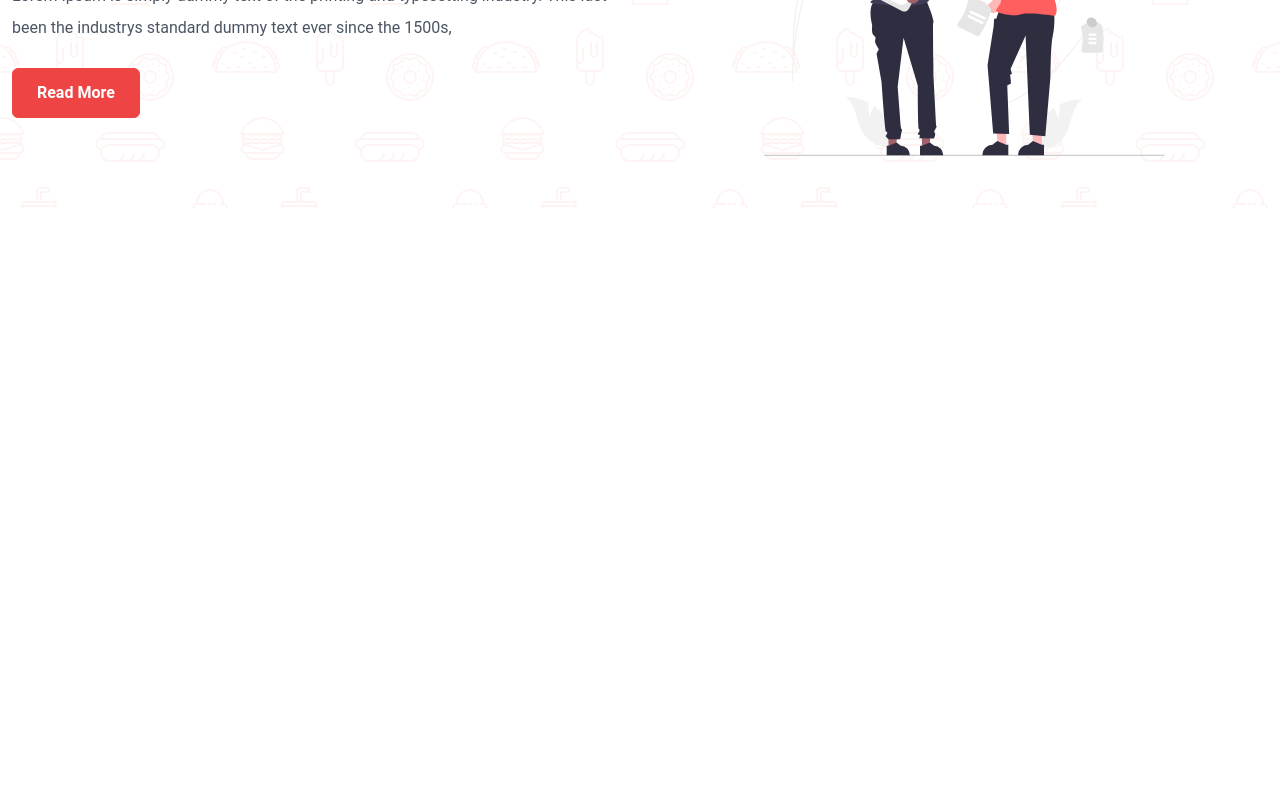
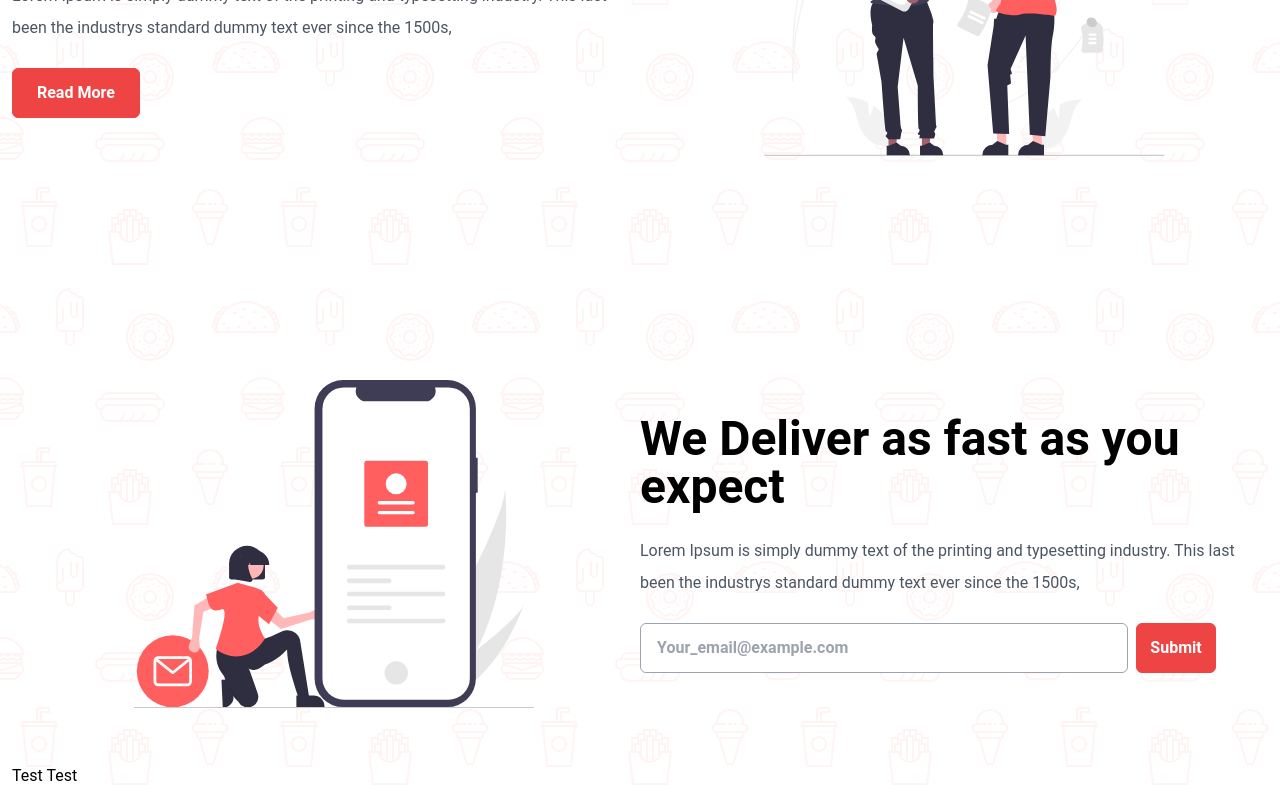
Before and after one commit to boularbahsmail/Food-Delivery-App, a Next.js app: page / in a window 1280 px wide. Shown: the part 2483-3283 px from the top of the page. Before the commit the page ends 2691 px from the top, so only its background shows below. Built offline with nearby package versions, Linux system fonts and the light colour scheme.

Commit message:
Add Subscription Banner | Initialize The Footer

```diff
--- /dev/null
+++ b/components/Footer/index.jsx
@@ -0,0 +1,11 @@
+import React from "react";
+
+const Footer = () => {
+    return (
+        <div>
+            <h1>Test Test</h1>
+        </div>
+    );
+}
+
+export default Footer;
--- /dev/null
+++ b/components/Subscription/index.jsx
@@ -0,0 +1,32 @@
+import React from "react";
+import Link from "next/link";
+
+const Subscription = () => {
+    return (
+        <div className="py-14 px-4 mt-0 grid grid-cols-1 place-items-center gap-0 lg:grid-cols-2 mt-32">
+            <div className="mb-16 lg:mb-0">
+                <img src="./personal_email.svg" alt="Personal-Email" width="400px" max-width="100%" />
+            </div>
+
+            <div className="text-center lg:mb-0 lg:text-left">
+                <h1 className="text-4xl font-bold leading-12 md:text-5xl">
+                    We Deliver as fast as you expect
+                </h1>
+                <p className="my-6 text-gray-600 leading-8">
+                    Lorem Ipsum is simply dummy text of the printing and typesetting industry.
+                    This last been the industrys standard dummy text ever since the 1500s,
+                </p>
+                <div className="flex flex-col justify-start items-center gap-2 max-w-xl md:flex-row">
+                    <input type="email" placeholder="Your_email@example.com" className="border border-gray-400 text-md font-semibold mb-1 max-w-full w-full outline-none rounded-md m-0 py-2 px-4 md:py-3 md:px-4 md:mb-0 focus:border-red-500" />
+                    <Link href="">
+                        <a className="w-full flex justify-center items-center gap-2 w-max m-auto py-2 px-4 bg-red-500 text-white font-bold border border-red-500 rounded-md ease-in-out duration-150 s00hadow-slate-6 hover:bg-white hover:text-red-500 lg:m-0 md:py-3 md:px-6 md:w-20" title="Subscribe">
+                            Submit
+                        </a>
+                    </Link>
+                </div>
+            </div>
+        </div>
+    );
+}
+
+export default Subscription;
--- a/pages/index.js
+++ b/pages/index.js
@@ -8,6 +8,8 @@ import CustomersBanner from '../components/Customers-Banner';
 import FeaturedFood from '../components/Featured-Food';
 import ServicesBanner from "../components/Services-Banner";
 import AboutUsBanner from "../components/AboutUs-Banner";
+import Subscription from "../components/Subscription";
+import Footer from "../components/Footer";
 
 export default function Home() {
   return (
@@ -24,6 +26,8 @@ export default function Home() {
         <FeaturedFood />
         <ServicesBanner />
         <AboutUsBanner />
+        <Subscription />
+        <Footer />
       </div>
     </div>
   )
```
Also changed, not shown: public/personal_email.svg (added).
